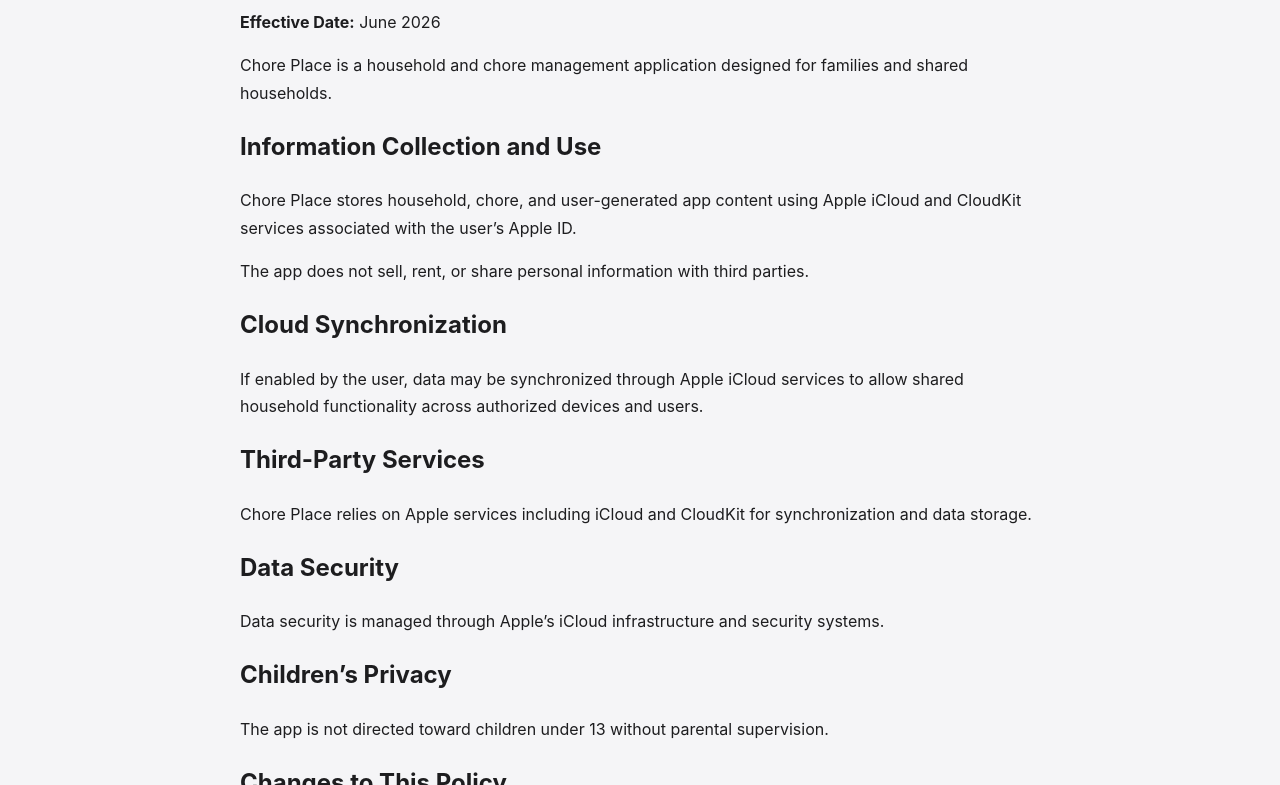
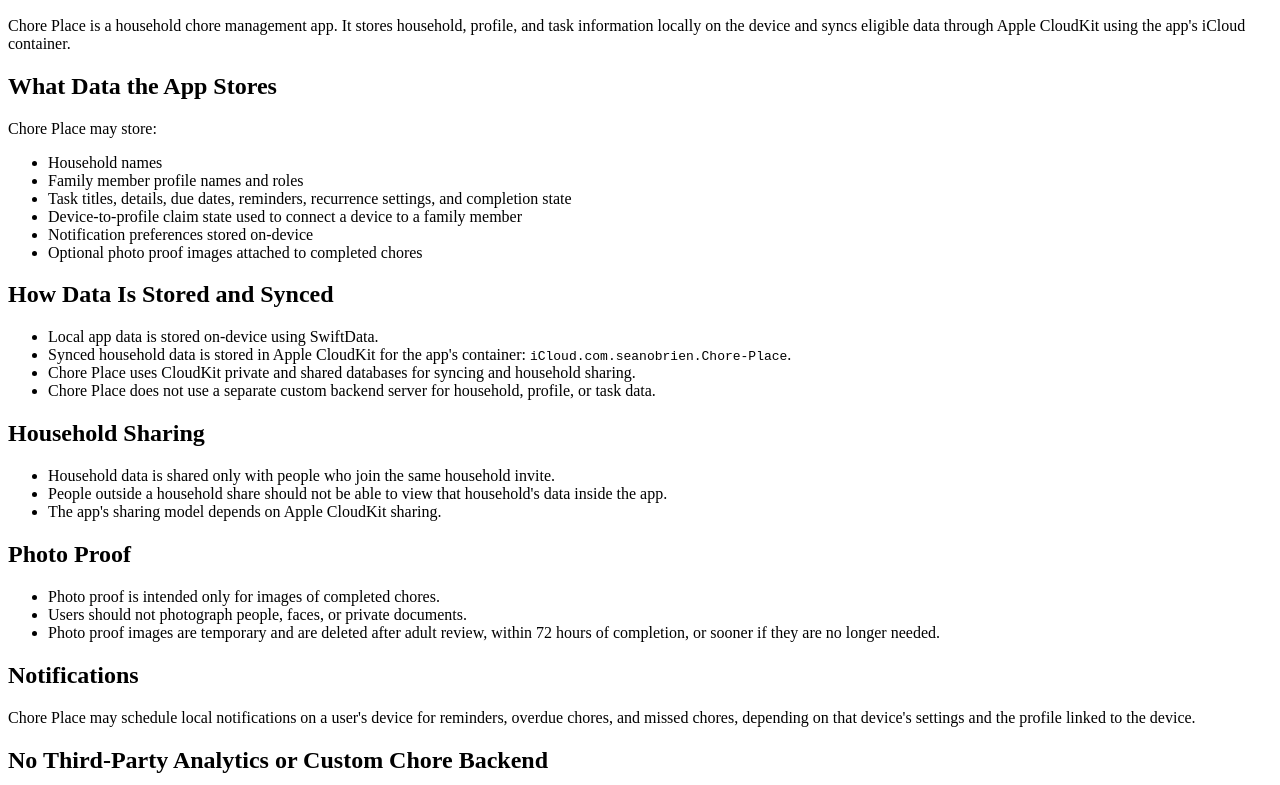
Before and after one commit to baldsundae/apps, a plain HTML site: page choreplace-privacy.html in a window 1280 px wide. Shown: the part 148-933 px from the top of the page. Drawn offline with Linux system fonts and the light colour scheme.

Commit message:
Update choreplace-privacy.html

```diff
--- a/choreplace-privacy.html
+++ b/choreplace-privacy.html
@@ -1,85 +1,88 @@
-<!doctype html>
-<html>
+<!DOCTYPE html>
+<html lang="en">
 <head>
-  <meta charset="utf-8">
-  <title>Chore Place Privacy Policy</title>
+  <meta charset="UTF-8" />
+  <meta name="viewport" content="width=device-width, initial-scale=1.0" />
+  <title>Chore Place Privacy Statement</title>
+</head>
+<body>
+  <main>
+    <h1>Chore Place Privacy Statement</h1>
 
-  <style>
-    body {
-      font-family: -apple-system, BlinkMacSystemFont, sans-serif;
-      max-width: 800px;
-      margin: 40px auto;
-      padding: 20px;
-      line-height: 1.7;
-      background-color: #f5f5f7;
-      color: #1d1d1f;
-    }
-  </style>
-</head>
+    <p><strong>Last updated:</strong> June 15, 2026</p>
 
-<body>
-
-<h1>Privacy Policy – Chore Place</h1>
-
-<p><strong>Effective Date:</strong> June 2026</p>
-
+    <h2>Overview</h2>
     <p>
-Chore Place is a household and chore management application designed
-for families and shared households.
+      Chore Place is a household chore management app. It stores household,
+      profile, and task information locally on the device and syncs eligible
+      data through Apple CloudKit using the app's iCloud container.
     </p>
 
-<h2>Information Collection and Use</h2>
+    <h2>What Data the App Stores</h2>
+    <p>Chore Place may store:</p>
+    <ul>
+      <li>Household names</li>
+      <li>Family member profile names and roles</li>
+      <li>Task titles, details, due dates, reminders, recurrence settings, and completion state</li>
+      <li>Device-to-profile claim state used to connect a device to a family member</li>
+      <li>Notification preferences stored on-device</li>
+      <li>Optional photo proof images attached to completed chores</li>
+    </ul>
 
+    <h2>How Data Is Stored and Synced</h2>
+    <ul>
+      <li>Local app data is stored on-device using SwiftData.</li>
+      <li>
+        Synced household data is stored in Apple CloudKit for the app's container:
+        <code>iCloud.com.seanobrien.Chore-Place</code>.
+      </li>
+      <li>Chore Place uses CloudKit private and shared databases for syncing and household sharing.</li>
+      <li>Chore Place does not use a separate custom backend server for household, profile, or task data.</li>
+    </ul>
+
+    <h2>Household Sharing</h2>
+    <ul>
+      <li>Household data is shared only with people who join the same household invite.</li>
+      <li>People outside a household share should not be able to view that household's data inside the app.</li>
+      <li>The app's sharing model depends on Apple CloudKit sharing.</li>
+    </ul>
+
+    <h2>Photo Proof</h2>
+    <ul>
+      <li>Photo proof is intended only for images of completed chores.</li>
+      <li>Users should not photograph people, faces, or private documents.</li>
+      <li>
+        Photo proof images are temporary and are deleted after adult review,
+        within 72 hours of completion, or sooner if they are no longer needed.
+      </li>
+    </ul>
+
+    <h2>Notifications</h2>
     <p>
-Chore Place stores household, chore, and user-generated app content
-using Apple iCloud and CloudKit services associated with the user’s Apple ID.
+      Chore Place may schedule local notifications on a user's device for
+      reminders, overdue chores, and missed chores, depending on that device's
+      settings and the profile linked to the device.
     </p>
 
+    <h2>No Third-Party Analytics or Custom Chore Backend</h2>
     <p>
-The app does not sell, rent, or share personal information with third parties.
+      As of this statement, Chore Place does not use a separate third-party
+      analytics service or a custom chore-data server to store household task data.
     </p>
 
-<h2>Cloud Synchronization</h2>
-
+    <h2>Important CloudKit Container Note</h2>
     <p>
-If enabled by the user, data may be synchronized through Apple iCloud services
-to allow shared household functionality across authorized devices and users.
+      Although Chore Place does not expose household data to the developer
+      through the normal in-app experience, synced data is stored in the app's
+      Apple CloudKit container. Administrative access to Apple developer tooling
+      is separate from normal user-facing app behavior.
     </p>
 
-<h2>Third-Party Services</h2>
-
+    <h2>Contact and Updates</h2>
     <p>
-Chore Place relies on Apple services including iCloud and CloudKit
-for synchronization and data storage.
+      If this privacy behavior changes, this statement should be updated before
+      broader distribution.
     </p>
-
-<h2>Data Security</h2>
-
-<p>
-Data security is managed through Apple’s iCloud infrastructure and security systems.
-</p>
-
-<h2>Children’s Privacy</h2>
-
-<p>
-The app is not directed toward children under 13 without parental supervision.
-</p>
-
-<h2>Changes to This Policy</h2>
-
-<p>
-This privacy policy may be updated periodically.
-</p>
-
-<h2>Contact</h2>
-
-<p>
-For questions regarding this privacy policy, please visit:
-</p>
-
-<p>
-<a href="contact.html">Contact Page</a>
-</p>
-
+  </main>
 </body>
 </html>
```
Lines whose indentation alone changed are shown as unchanged.
